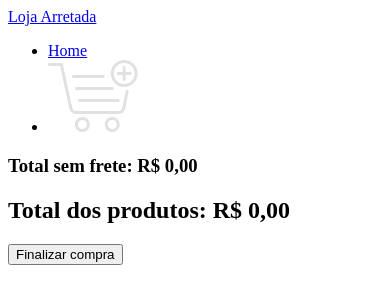
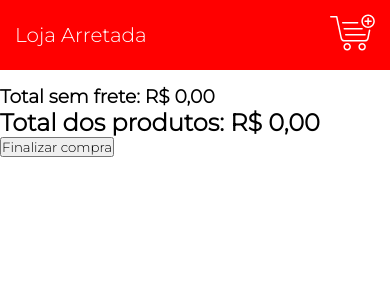
Before and after one commit to Braz99/Ecommerce, a React (Create React App) app: page /cart in a window 390 px wide. Shown: the top 304 px of the page. Built offline with nearby package versions, Linux system fonts and the light colour scheme.

Commit message:
Estiliza o header

```diff
--- a/src/components/HeaderSite.jsx
+++ b/src/components/HeaderSite.jsx
@@ -1,4 +1,5 @@
 import { Link } from "react-router-dom";
+import "../styles/components/header-s.css";
 
 function HeaderSite() {
   return (
@@ -10,11 +11,12 @@ function HeaderSite() {
       <nav className="nav-s">
         <ul className="menu">
           <li>
-            <Link to="/">Home</Link>
-          </li>
-          <li>
             <Link to="/cart">
-              <img src="./assets/cart-icon.svg" alt="Ícone do carrinho" />
+              <img
+                src="./assets/cart-icon.svg"
+                alt="Ícone do carrinho"
+                className="icon-cart"
+              />
             </Link>
           </li>
         </ul>
--- a/src/components/MainCarrinho.jsx
+++ b/src/components/MainCarrinho.jsx
@@ -1,32 +1,35 @@
-import React, { useEffect } from 'react';
-import listar from '../logica_app/listar_carrinho';
-import somarTotal from '../logica_app/somar_total';
-import verificar from '../logica_app/verificar_vazio';
+import React, { useEffect } from "react";
+import listar from "../logica_app/listar_carrinho";
+import somarTotal from "../logica_app/somar_total";
+import verificar from "../logica_app/verificar_vazio";
 
 function MainCarrinho() {
+  useEffect(() => listar());
 
-    useEffect(() => listar())
+  useEffect(() => somarTotal());
 
-    useEffect(() => somarTotal())
+  return (
+    <main>
+      <ul id="area_carrinho"></ul>
 
-    return (
-        <main id='main_carrinho'>
+      <div id="secao_preco">
+        <h3>
+          Total sem frete: <span id="subtotal"> R$ 0,00 </span>
+        </h3>
+        <h2>
+          Total dos produtos: <span id="total"> R$ 0,00</span>
+        </h2>
 
-            <ul id='area_carrinho'>
-
-            </ul>
-
-            <div id='secao_preco'>
-
-                <h3>Total sem frete: <span id='subtotal'> R$ 0,00 </span></h3>
-                <h2>Total dos produtos: <span id='total'> R$ 0,00</span></h2>
-
-                <button onClick={() => {verificar()}}>Finalizar compra</button>
-            </div>
-
-        </main>
-    )
-
+        <button
+          onClick={() => {
+            verificar();
+          }}
+        >
+          Finalizar compra
+        </button>
+      </div>
+    </main>
+  );
 }
 
 export default MainCarrinho;
--- a/src/styles/App.css
+++ b/src/styles/App.css
@@ -1,59 +1,6 @@
-* {
-    margin:0px;
-    padding: 0px;
-    box-sizing: border-box;
-}
-
-body {
-    background-color: rgb(161, 158, 158);
-}
-
-a {
-    text-decoration: none;
-}
-
-ul {
-    list-style: none;
-}
-
-#header {
-    display: flex;
-    justify-content: space-between;
-    font-size: 20px;
-    width: 100%;
-    font-weight: bold;
-    background-color: rgb(255, 0, 0);
-    margin-bottom: 15px;
-}
-
-#header a:hover {
-    background-color: #000;
-}
-
-#nav {
-    display: flex;
-    padding: 10px;
-    gap: 20px;
-}
-
-#nav a {
-    padding: 10px;
-}
 
 
-#menu a {
-    color: #fff;
-}
 
-#menu {
-    display: flex;
-    gap: 10px;
-}
-
-#logo {
-    padding: 10px;
-    color: #fff;
-}
 
 
 #footer {
--- /dev/null
+++ b/src/styles/components/header-s.css
@@ -0,0 +1,46 @@
+.header-s {
+  display: flex;
+  justify-content: space-between;
+  align-items: center;
+  font-size: 25px;
+  padding: 10px 30px;
+  width: 100%;
+  background-color: rgb(255, 0, 0);
+  margin-bottom: 15px;
+}
+
+.nav-s {
+  display: flex;
+}
+
+.menu {
+  display: flex;
+  align-items: center;
+  justify-content: space-around;
+}
+
+.icon-cart {
+  width: 55px;
+  height: 55px;
+}
+
+.logo {
+  padding: 10px;
+  color: #fff;
+}
+
+@media (max-width: 450px) {
+  .header-s {
+    font-size: 20px;
+    padding: 10px 15px;
+  }
+
+  .icon-cart {
+    width: 45px;
+    height: 45px;
+  }
+
+  .logo {
+    padding: 0px;
+  }
+}
--- /dev/null
+++ b/src/styles/global.css
@@ -0,0 +1,16 @@
+@import url("https://fonts.googleapis.com/css2?family=Montserrat:wght@300&display=swap");
+
+* {
+  margin: 0px;
+  padding: 0px;
+  box-sizing: border-box;
+  font-family: "Montserrat", sans-serif;
+}
+
+a {
+  text-decoration: none;
+}
+
+ul {
+  list-style: none;
+}
```
Also changed, not shown: src/index.js (+5 -4 lines), public/assets/cart-icon.svg.
